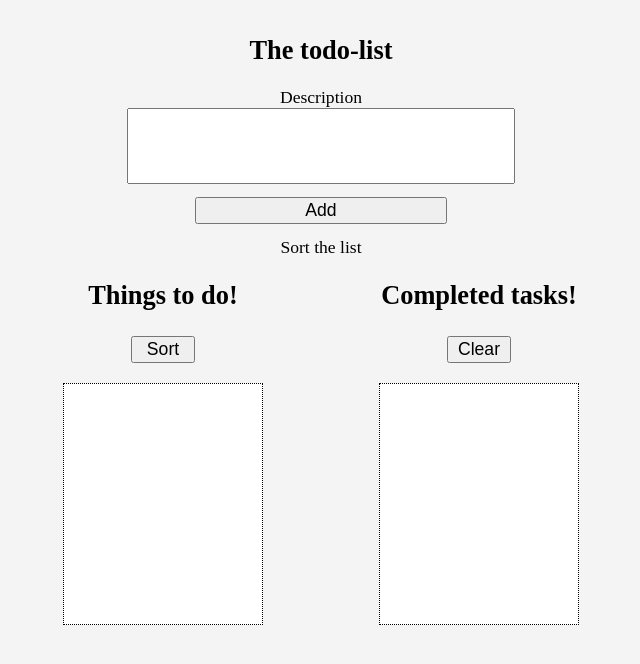
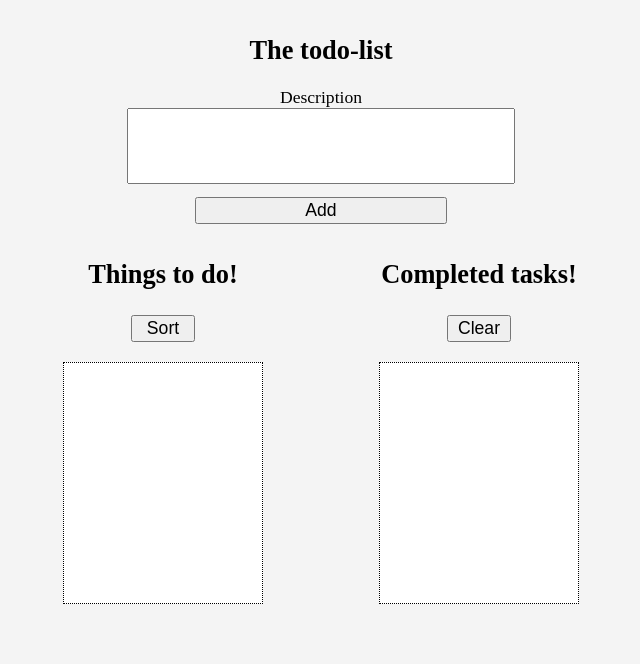
Before and after one commit to Mikaelwendin/Todo_list, a website with bundled scripts: page src/index.html in a window 1280 px wide. Shown: the whole page, without its empty margins (319-959 px from the left). Built offline with nearby package versions, Linux system fonts and the light colour scheme.

Commit message:
Final push! kanske...

```diff
--- a/src/index.html
+++ b/src/index.html
@@ -11,20 +11,19 @@
 </head>
 
 <body>
-    <main class="main__container">
-        <section id="tasksnotdone" class="main__container--todos">
+    <main class="main__container" id="mainCon">
+        <section class="main__container--todos" id="tasksnotdone">
             <h1>The todo-list</h1>
             <label for="first">Description</label>
             <input type="text" id="first">
             <button id="btn">Add</button>
-            <label for="btn--sort">Sort the list</label>
-            <div class="resultboxes">
-            <section class="results">
+            <div class="resultboxes" id="rslt">
+                <section class="results" id="results--notcompleted">
                     <h2 class="todos__h2">Things to do!</h2>
                     <button id="btn--sort">Sort</button>
                     <ul class="list__container" id="myList"></ul>
                 </section>
-            <section class="results">
+                <section class="results" id="results--completed">
                     <h2 class="todos__h2">Completed tasks!</h2>
                     <button id="btn--delete">Clear</button>
                     <ul class="list__container" id="mySecondList"></ul>
```
Lines whose indentation alone changed are shown as unchanged.
